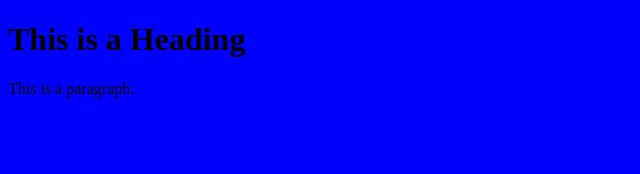
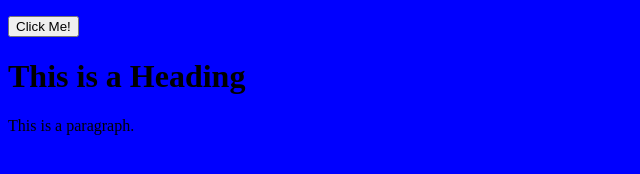
Before and after one commit to JamesCox22/Sample1, a plain HTML site: page index.html in a window 1280 px wide. Shown: the whole page, without its empty margins (0-640 px from the left). Drawn offline with Linux system fonts and the light colour scheme.

Commit message:
Added javascript file

```diff
--- /dev/null
+++ b/demo_script_src.js
@@ -0,0 +1,9 @@
+function myFunction() {
+    var x, y, z;  // Statement 1
+    x = 5;        // Statement 2
+    y = 6;        // Statement 3
+    z = x + y;    // Statement 4
+
+    document.getElementById("demo").innerHTML =
+    "The value of z is " + z + ".";
+    }
--- a/index.html
+++ b/index.html
@@ -5,9 +5,11 @@
     <link rel="stylesheet" type="text/css" href="styles.css">
 </head>
 <body>
-
+    <p id="demo"></p>
+    <button type="button" onclick="myFunction()">Click Me!</button>
     <h1>This is a Heading</h1>
     <p>This is a paragraph.</p>
-
+    <script src="demo_script_src.js">
+    </script>
 </body>
 </html>
```
